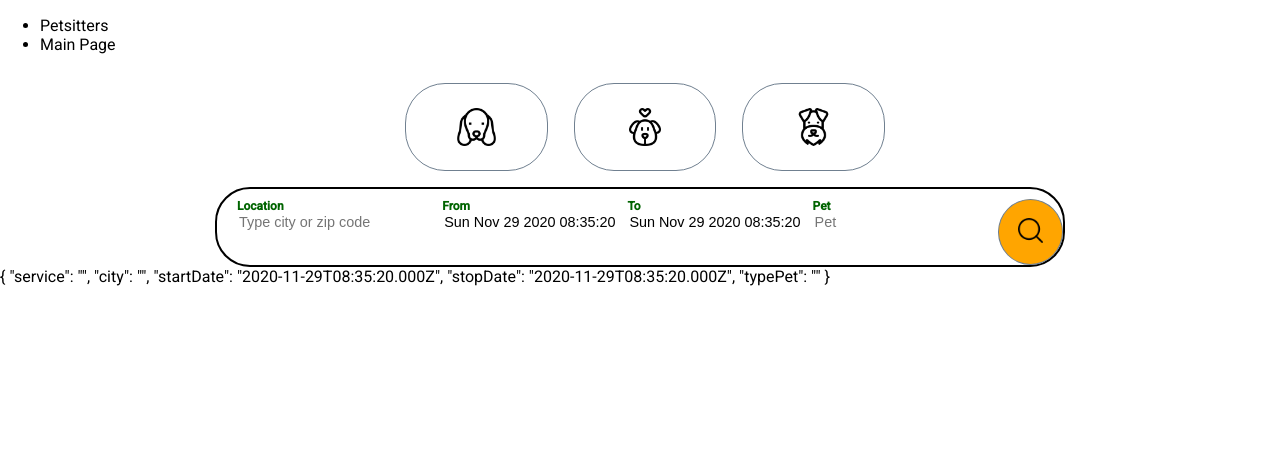
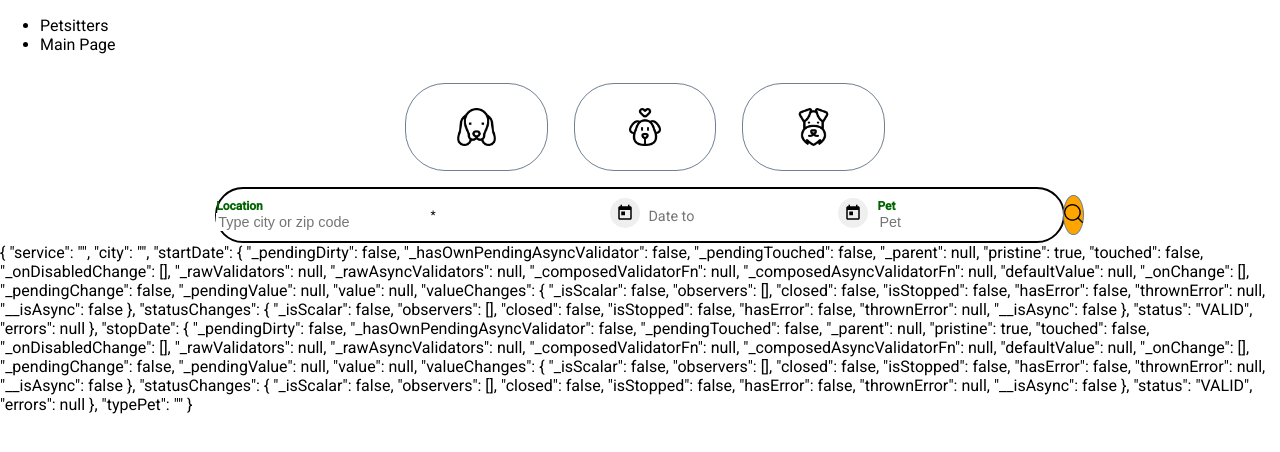
Before and after one commit to patipec/PetSupport, an Angular app in the folder web/AngularSPA/PetSupport/: page / in a window 1280 px wide. Shown: the top 452 px of the page. Built offline with nearby package versions, Linux system fonts and the light colour scheme.

Commit message:
AB#37 short form v1.0.1

```diff
--- a/web/AngularSPA/PetSupport/src/app/app.component.html
+++ b/web/AngularSPA/PetSupport/src/app/app.component.html
@@ -5,6 +5,7 @@
     <li><a routerLink="/main-page" routerLinkActive="active">Main Page</a></li>
   </ul>
 </nav>
+
 <app-short-form></app-short-form>
 <!-- The routed views render in the <router-outlet>-->
 <!--<router-outlet></router-outlet>-->
--- a/web/AngularSPA/PetSupport/src/app/forms/short-form/short-form.component.css
+++ b/web/AngularSPA/PetSupport/src/app/forms/short-form/short-form.component.css
@@ -1,11 +1,7 @@
-mat-form-field {
-  margin-right: 12px;
+mat-date-range-input {
+  width: 10vw;
 }
-
-.example-form-field {
-  margin: 0 8px 16px 0;
-}
-/* HIDE RADIO */
+  /* HIDE RADIO */
 [type=radio] {
   position: absolute;
   opacity: 0;
@@ -32,18 +28,18 @@ label img {
   border-radius: 40px;
 }
 button img{
-  width: 2vw;
+  width: 1.5vw;
   justify-content: center;
 }
 button {
   all: unset;
-  width:  15vw;
-  height: 5vw;
+  width:  3vw;
+  height: 3vw;
   border: solid 1px slategray;
   border-radius: 50%;
   background-color: orange;
   text-align: center;
-  margin-top: 10px;
+  margin: auto;
 }
 /*label {*/
 /*  height: 10vh;*/
@@ -106,3 +102,12 @@ label{
 label:first-child{
   margin-left: -10px;
 }
+
+.basic-container {
+  padding: 30px;
+}
+.version-info {
+  font-size: 8pt;
+  float: right;
+  margin: 8px;
+}
--- a/web/AngularSPA/PetSupport/src/app/forms/short-form/short-form.component.html
+++ b/web/AngularSPA/PetSupport/src/app/forms/short-form/short-form.component.html
@@ -38,24 +38,49 @@
                [class.field-error]="form.submitted && nameField.invalid">
         <div [hidden]="!form.submitted || nameField.valid" class="warrning">Please fill city</div>
         </div>
-        <div class="row">
-        <label for="startDate">From</label>
-        <input id="startDate" name="startDate" class="form-control" placeholder="Date from"
+<!--        <div class="row">-->
+<!--        <label for="startDate">From</label>-->
+<!--        <input id="startDate" name="startDate" class="form-control" placeholder="Date from"-->
+<!--               [(ngModel)]="shortFormSettings.startDate"-->
+<!--               required #nameField="ngModel"-->
+<!--               (blur)="onBlur(nameField)"-->
+<!--               [class.field-error]="form.submitted && nameField.invalid">-->
+<!--        <div [hidden]="!form.submitted || nameField.valid" class="warrning">Please select start date</div>-->
+<!--        </div>-->
+<!--          <div class="row">-->
+<!--        <label >To</label>-->
+<!--        <input id="stopDate" name="stopDate" class="form-control" placeholder="Date to"-->
+<!--               [(ngModel)]="shortFormSettings.stopDate"-->
+<!--               required #nameField="ngModel"-->
+<!--               (blur)="onBlur(nameField)"-->
+<!--               [class.field-error]="form.submitted && nameField.invalid">-->
+<!--        <div [hidden]="!form.submitted || nameField.valid" class="warrning">Please select stop date</div>-->
+<!--          </div>-->
+        <mat-form-field color="accent" appearance="fill">
+          <mat-label></mat-label>
+          <input matInput [matDatepicker]="picker2" id="startDate" name="startDate" class="form-control" placeholder="Date to"
                  [(ngModel)]="shortFormSettings.startDate"
                  required #nameField="ngModel"
                  (blur)="onBlur(nameField)"
                  [class.field-error]="form.submitted && nameField.invalid">
-        <div [hidden]="!form.submitted || nameField.valid" class="warrning">Please select start date</div>
-        </div>
-          <div class="row">
-        <label for="stopDate">To</label>
-        <input id="stopDate" name="stopDate" class="form-control" placeholder="Date to"
+          <mat-datepicker-toggle matSuffix [for]="picker2"></mat-datepicker-toggle>
+          <mat-datepicker #picker2 color="primary"></mat-datepicker>
+        </mat-form-field>
+
+
+        <mat-form-field color="accent" appearance="fill">
+<!--          <mat-label></mat-label>-->
+          <input matInput [matDatepicker]="picker1" id="stopDate" name="stopDate" class="form-control" placeholder="Date to"
                  [(ngModel)]="shortFormSettings.stopDate"
                  required #nameField="ngModel"
                  (blur)="onBlur(nameField)"
                  [class.field-error]="form.submitted && nameField.invalid">
-        <div [hidden]="!form.submitted || nameField.valid" class="warrning">Please select stop date</div>
-          </div>
+          <mat-datepicker-toggle matSuffix [for]="picker1"></mat-datepicker-toggle>
+          <mat-datepicker #picker1></mat-datepicker>
+        </mat-form-field>
+
+
+
         <div class="row">
         <label for="pet">Pet</label>
         <input id="pet" name="typePet" class="form-control" placeholder="Pet"
@@ -72,4 +97,6 @@
   </form>
 </div>
 
+
+
 {{ form.value | json }}
--- a/web/AngularSPA/PetSupport/src/app/forms/short-form/short-form.component.ts
+++ b/web/AngularSPA/PetSupport/src/app/forms/short-form/short-form.component.ts
@@ -3,6 +3,7 @@ import {NgForm, NgModel} from '@angular/forms';
 import { ServiceType } from '../form-data/service-type.service';
 import { IShortForm } from '../form-data/IShortForm';
 import { Observable } from 'rxjs';
+import {FormGroup, FormControl} from '@angular/forms';
 
 @Component({
   selector: 'app-short-form',
@@ -10,17 +11,19 @@ import { Observable } from 'rxjs';
   styleUrls: ['./short-form.component.css']
 })
 export class ShortFormComponent implements OnInit {
-  shortFormSettings: IShortForm = {
+
+    shortFormSettings: IShortForm = {
     service: '',
     city: '',
-    startDate: new Date(),
-    stopDate: new Date(),
-    typePet: ''
+    range: new FormGroup({
+      start: new FormControl(),
+      end: new FormControl()
+    }),
+    startDate: new FormControl(),
+    stopDate: new FormControl(),
+    typePet: '',
   };
   servicesTypes$: Observable<string[]>;
-  constructor(private servicesType: ServiceType) {
-    this.servicesTypes$ = this.servicesType.getServicesTypes();
-  }
 
   ngOnInit(): void {
   }
--- /dev/null
+++ b/web/AngularSPA/PetSupport/src/app/forms/util-form-components/datepicker/datepicker.component.css
@@ -0,0 +1,3 @@
+.example-form-field {
+  margin: 0 8px 16px 0;
+}
--- /dev/null
+++ b/web/AngularSPA/PetSupport/src/app/forms/util-form-components/datepicker/datepicker.component.html
@@ -0,0 +1,6 @@
+<mat-form-field appearance="fill">
+  <mat-label>Moment.js datepicker</mat-label>
+  <input matInput [matDatepicker]="dp" [formControl]="date">
+  <mat-datepicker-toggle matSuffix [for]="dp"></mat-datepicker-toggle>
+  <mat-datepicker #dp></mat-datepicker>
+</mat-form-field>
--- a/web/AngularSPA/PetSupport/src/styles.css
+++ b/web/AngularSPA/PetSupport/src/styles.css
@@ -1,4 +1,4 @@
-@import "~@angular/material/prebuilt-themes/indigo-pink.css";
+/*@import "~@angular/material/prebuilt-themes/indigo-pink.css";*/
 html, body { height: 100%; }
 body { margin: 0; font-family: Roboto, "Helvetica Neue", sans-serif; }
 
```
Also changed, not shown: web/AngularSPA/PetSupport/src/app/app.module.ts (+7 -7 lines), web/AngularSPA/PetSupport/src/app/forms/form-data/IShortForm.ts (+13 -2 lines), web/AngularSPA/PetSupport/src/app/shared/material.module.ts (added, +82 -0 lines), web/AngularSPA/PetSupport/src/app/forms/util-form-components/datepicker/datepicker.component.ts (added), 1 other file (tests, documents, lock files or other folders). Lines whose indentation alone changed are shown as unchanged.
